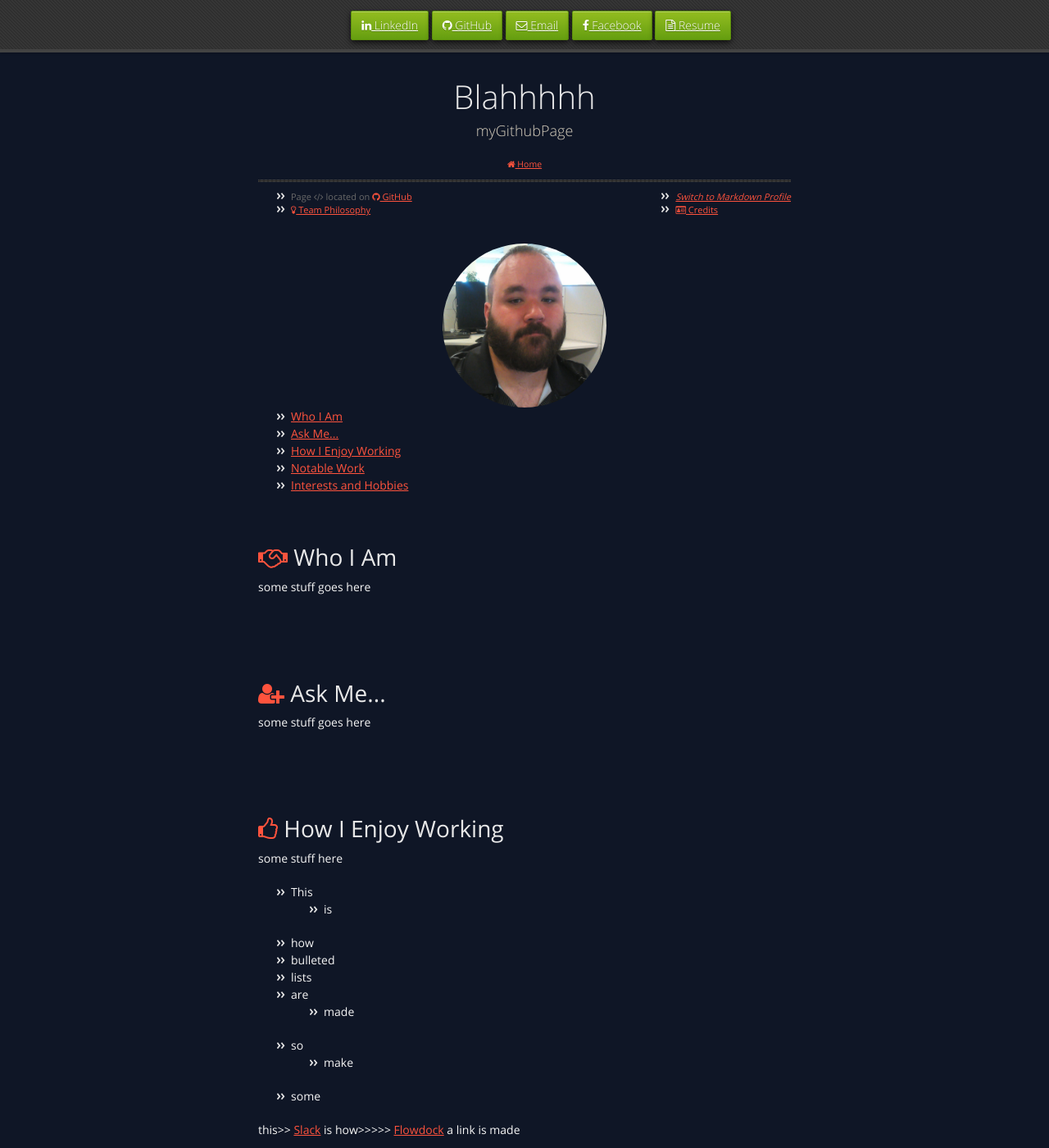
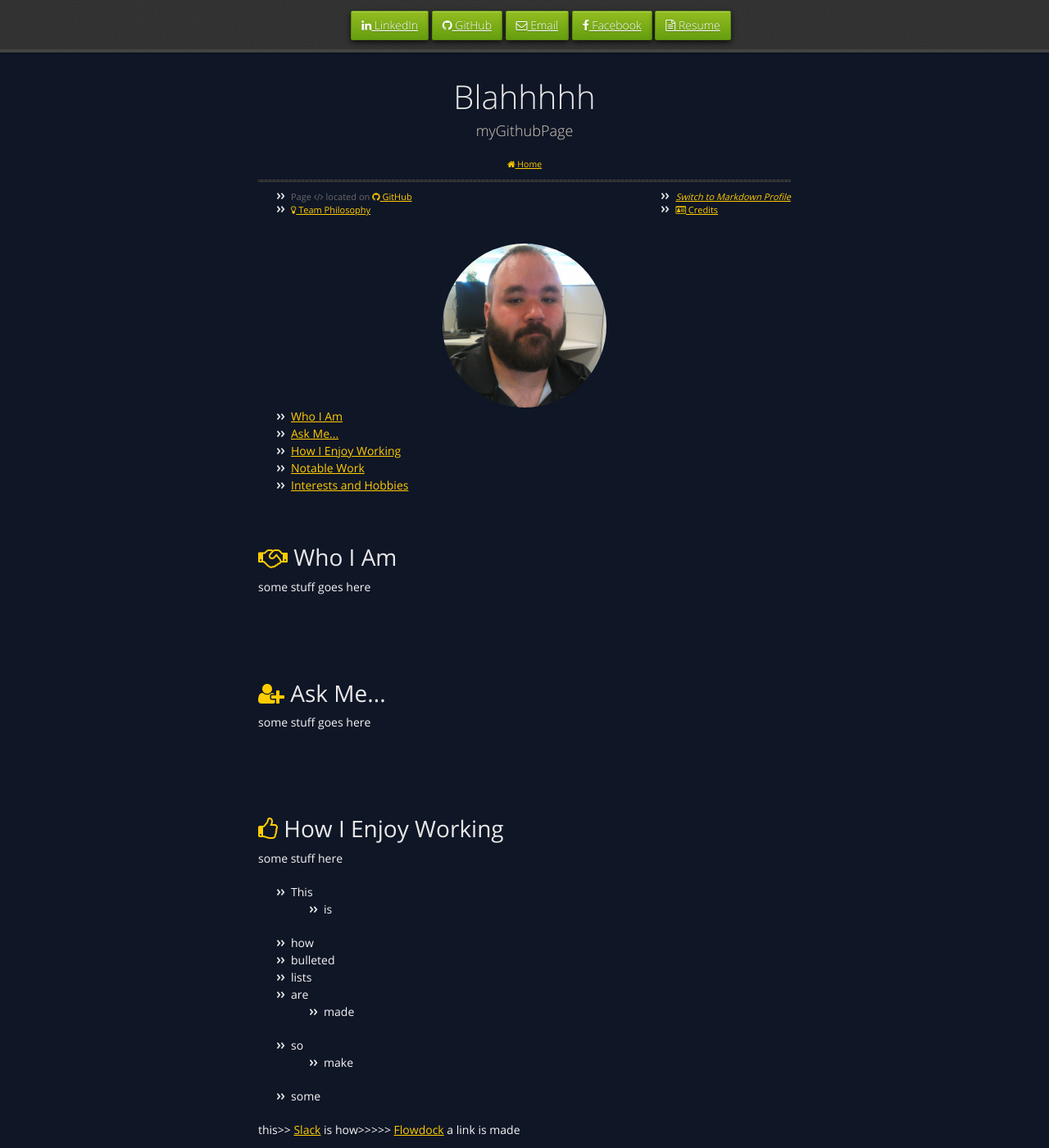
Before and after one commit to acouvion/acouvion.github.io, a Jekyll site: the page built from index.html, in a window 1280 px wide and 1400 px high. Shown: the whole window at 82% size. Built offline with Jekyll 4.4.1, drawn with Linux system fonts in a browser that asks for light colours.

Commit message:
changed link text color back, weird pink = bad

```diff
--- a/stylesheets/styles.css
+++ b/stylesheets/styles.css
@@ -586,7 +586,7 @@
 }
 
 a {
-  color: #FF533D;
+  color: #ffcc00;
   font-weight: 400;
   /*text-decoration: none;*/
   text-decoration: underline;
@@ -607,7 +607,7 @@
 }
 
 strong {
-  color: #FF533D;
+  color: #ffcc00;
   font-weight: 400;
   text-decoration: none;
 }
@@ -624,7 +624,7 @@
 }
 
 blockquote {
-  border-left: 3px solid #FF533D;
+  border-left: 3px solid #ffcc00;
   margin: 0;
   padding: 0 0 0 20px;
   font-style: italic;
```
